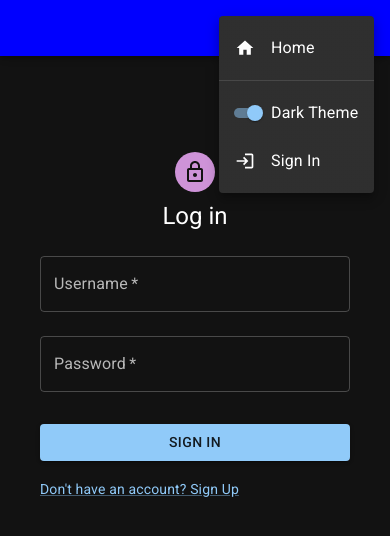
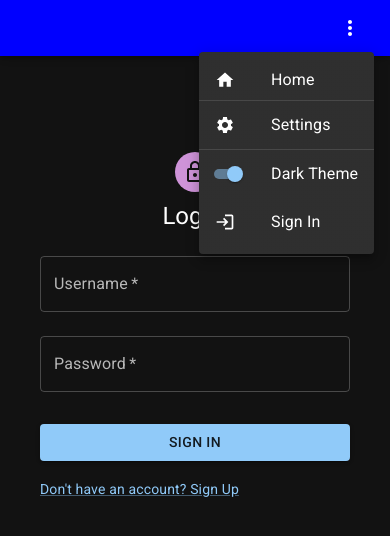
Before and after one commit to jcrz28/Anime-Sphere, a React (Create React App) app: page /auth in a window 390 px wide. Both pictures are taken after a click on the button "show more". Shown: the top 536 px of the page. Built offline with nearby package versions, Linux system fonts and the light colour scheme; no server answers.

Commit message:
Add setting and dashboard icons as a place holder

```diff
--- a/src/components/user-menu.js
+++ b/src/components/user-menu.js
@@ -4,16 +4,19 @@ import AuthContext from "../context/auth-context";
 import Avatar from "@mui/material/Avatar";
 import Box from "@mui/material/Box";
 import Chip from "@mui/material/Chip";
+import DashboardIcon from "@mui/icons-material/Dashboard";
 import Divider from "@mui/material/Divider";
 import Home from "@mui/icons-material/Home";
 import IconButton from "@mui/material/IconButton";
 import LibraryBooksIcon from "@mui/icons-material/LibraryBooks";
+import ListItemButton from "@mui/material/ListItemButton";
 import ListItemIcon from "@mui/material/ListItemIcon";
+import ListItemText from "@mui/material/ListItemText";
 import Login from "@mui/icons-material/Login";
 import Logout from "@mui/icons-material/Logout";
 import Menu from "@mui/material/Menu";
-import MenuItem from "@mui/material/MenuItem";
 import MoreIcon from "@mui/icons-material/MoreVert";
+import SettingsIcon from "@mui/icons-material/Settings";
 import Switch from "@mui/material/Switch";
 import { ThemeContext } from "../context/theme-context";
 import Tooltip from "@mui/material/Tooltip";
@@ -76,7 +79,7 @@ const UserMenu = () => {
 		<Menu
 			anchorEl={anchorEl}
 			anchorOrigin={{
-				vertical: "top",
+				vertical: "bottom",
 				horizontal: "right",
 			}}
 			id={menuId}
@@ -89,13 +92,28 @@ const UserMenu = () => {
 			onClose={handleMenuClose}
 		>
 			{authCtx.isLoggedIn ? (
-				<MenuItem onClick={handleLogout}>
-					<Logout /> Log Out
-				</MenuItem>
+				<div>
+					<ListItemButton>
+						<ListItemIcon>
+							<SettingsIcon />
+						</ListItemIcon>
+						<ListItemText primary="Settings" />
+					</ListItemButton>
+					<Divider />
+					<ListItemButton onClick={handleLogout}>
+						<ListItemIcon>
+							<Logout />
+						</ListItemIcon>
+						<ListItemText primary="Log Out" />
+					</ListItemButton>
+				</div>
 			) : (
-				<MenuItem onClick={handleSignIn}>
-					<Login /> Sign In
-				</MenuItem>
+				<ListItemButton onClick={handleSignIn}>
+					<ListItemIcon>
+						<Login />
+					</ListItemIcon>
+					<ListItemText primary="Sign In" />
+				</ListItemButton>
 			)}
 		</Menu>
 	);
@@ -105,7 +123,7 @@ const UserMenu = () => {
 		<Menu
 			anchorEl={mobileMoreAnchorEl}
 			anchorOrigin={{
-				vertical: "top",
+				vertical: "bottom",
 				horizontal: "right",
 			}}
 			id={mobileMenuId}
@@ -117,22 +135,37 @@ const UserMenu = () => {
 			open={isMobileMenuOpen}
 			onClose={handleMobileMenuClose}
 		>
-			<MenuItem onClick={handleHomePage}>
+			<ListItemButton onClick={handleHomePage}>
 				<ListItemIcon>
 					<Home fontSize="small" />
 				</ListItemIcon>
 				Home
-			</MenuItem>
+			</ListItemButton>
 			{authCtx.isLoggedIn && (
-				<MenuItem onClick={handleLibraryPage}>
+				<div>
+					<ListItemButton onClick={handleLibraryPage}>
 						<ListItemIcon>
 							<LibraryBooksIcon fontSize="small" />
 						</ListItemIcon>
-					Library
-				</MenuItem>
+						<ListItemText primary="Library" />
+					</ListItemButton>
+					<ListItemButton>
+						<ListItemIcon>
+							<DashboardIcon fontSize="small" />
+						</ListItemIcon>
+						<ListItemText primary="Dashboard" />
+					</ListItemButton>
+				</div>
 			)}
 			<Divider />
-			<MenuItem onClick={toggleTheme}>
+			<ListItemButton>
+				<ListItemIcon>
+					<SettingsIcon fontSize="small" />
+				</ListItemIcon>
+				<ListItemText primary="Settings" />
+			</ListItemButton>
+			<Divider />
+			<ListItemButton onClick={toggleTheme}>
 				<ListItemIcon>
 					<Switch
 						size="small"
@@ -140,22 +173,26 @@ const UserMenu = () => {
 						checked={theme.palette.mode === "dark" ? true : false}
 					/>
 				</ListItemIcon>
-				{theme.palette.mode === "dark" ? "Dark" : "Light"} Theme
-			</MenuItem>
+				<ListItemText
+					primary={`${
+						theme.palette.mode === "dark" ? "Dark" : "Light"
+					} Theme`}
+				/>
+			</ListItemButton>
 			{authCtx.isLoggedIn ? (
-				<MenuItem onClick={handleLogout}>
+				<ListItemButton onClick={handleLogout}>
 					<ListItemIcon>
 						<Logout fontSize="small" />
 					</ListItemIcon>
-					Logout
-				</MenuItem>
+					<ListItemText primary="Log Out" />
+				</ListItemButton>
 			) : (
-				<MenuItem onClick={handleSignIn}>
+				<ListItemButton onClick={handleSignIn}>
 					<ListItemIcon>
 						<Login fontSize="small" />
 					</ListItemIcon>
-					Sign In
-				</MenuItem>
+					<ListItemText primary="Sign In" />
+				</ListItemButton>
 			)}
 		</Menu>
 	);
@@ -164,7 +201,11 @@ const UserMenu = () => {
 		<Box sx={{ flexGrow: 1 }}>
 			<Box sx={{ flexGrow: 1 }} />
 			<Box sx={{ display: { xs: "none", md: "flex" } }}>
+				<IconButton size="large" onClick={handleHomePage}>
+					<Chip color="info" icon={<Home />} label="Home" />
+				</IconButton>
 				{authCtx.isLoggedIn && (
+					<React.Fragment>
 						<IconButton size="large" onClick={handleLibraryPage}>
 							<Chip
 								color="info"
@@ -172,10 +213,15 @@ const UserMenu = () => {
 								label="Library"
 							/>
 						</IconButton>
+						<IconButton size="large">
+							<Chip
+								color="info"
+								icon={<DashboardIcon />}
+								label="Dashboard"
+							/>
+						</IconButton>
+					</React.Fragment>
 				)}
-				<IconButton size="large" onClick={handleHomePage}>
-					<Chip color="info" icon={<Home />} label="Home" />
-				</IconButton>
 				{!authCtx.isLoggedIn && (
 					<IconButton size="large" onClick={handleSignIn}>
 						<Chip color="info" icon={<Login />} label="Sign In" />
```
Lines whose indentation alone changed are shown as unchanged.
